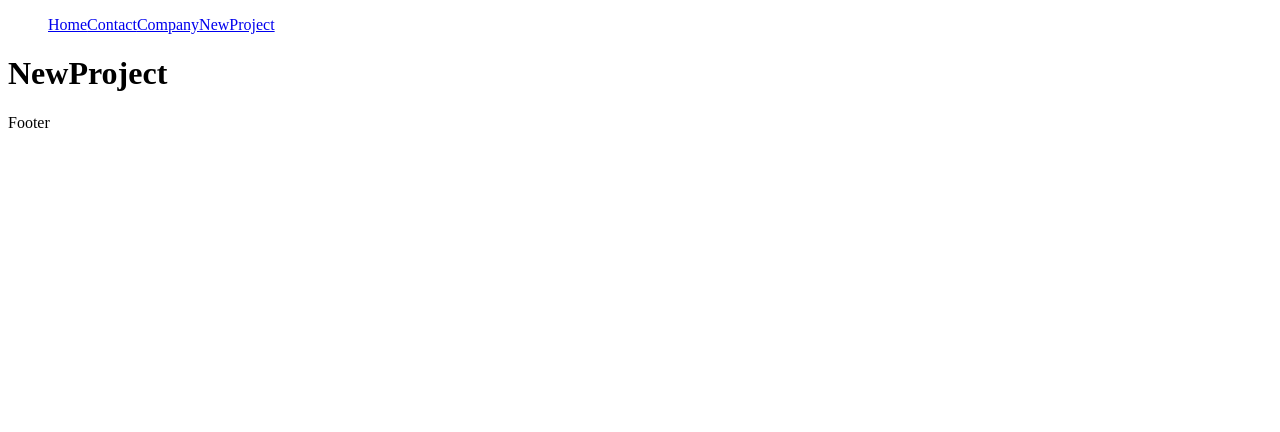
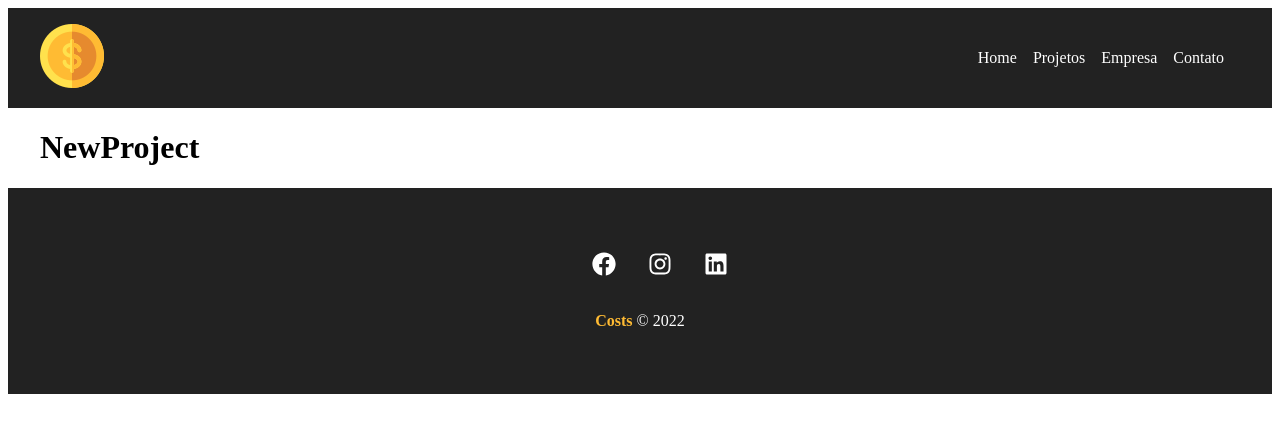
Before and after one commit to carloseduardob94/Costs, a React (Vite) app: page /newproject in a window 1280 px wide. Shown: the top 432 px of the page. Built offline with nearby package versions, Linux system fonts and the light colour scheme; the HTML template or start-up script is replaced by a standard one.

Commit message:
layout base created

```diff
--- a/src/App.jsx
+++ b/src/App.jsx
@@ -1,28 +1,29 @@
-import { BrowserRouter, Routes, Route, Link } from 'react-router-dom';
-
+import { BrowserRouter, Routes, Route } from 'react-router-dom'
 
 import { Home } from './pages/Home'
 import { Company } from './pages/Company'
 import { Contact } from './pages/Contact'
 import { NewProject } from './pages/NewProject'
+import { Projects } from './pages/Projects'
 
+import { Layout } from './components/Layout'
+import { Navbar } from './components/Navbar'
+import { Footer } from './components/Footer'
 
 const App = () => {
   return (
     <BrowserRouter>
-      <ul>
-        <Link to="/">Home</Link>
-        <Link to="/contact">Contact</Link>
-        <Link to="/company">Company</Link>
-        <Link to="/newproject">NewProject</Link>
-      </ul>
+     <Navbar />
+      <Layout customClass="min-height">
         <Routes>
           <Route path="/" element={<Home />} />
           <Route path="/company" element={<Company />} />
+          <Route path="/projects" element={<Projects />} />
           <Route path="/contact" element={<Contact />} />
           <Route path="/newproject" element={<NewProject />} />
         </Routes>
-      <p>Footer</p>
+      </Layout>
+      <Footer />
     </BrowserRouter>
   )
 }
--- /dev/null
+++ b/src/components/Footer/index.jsx
@@ -0,0 +1,21 @@
+import { FaFacebook, FaInstagram, FaLinkedin } from 'react-icons/fa'
+import { Container } from './styles'
+
+export const Footer = () => {
+  return (
+    <Container>
+      <ul>
+        <li>
+          <FaFacebook />
+        </li>
+        <li>
+          <FaInstagram />
+        </li>
+        <li>
+          <FaLinkedin />
+        </li>
+      </ul>
+      <p><span>Costs</span> &copy; 2022</p>
+    </Container>
+  )
+}
--- /dev/null
+++ b/src/components/Footer/styles.js
@@ -0,0 +1,35 @@
+import styled from 'styled-components'
+
+export const Container = styled.footer`
+  background-color: #222;
+  padding: 3em;
+  text-align: center;
+  color: #fff;
+
+  > ul {
+    list-style: none;
+    display: flex;
+    justify-content: center;
+
+    li {
+      margin: 0 1em;
+
+      &:hover {
+        color: #ffbb33;
+      }
+    }
+
+    svg {
+      font-size: 1.5em;
+      cursor: pointer;
+    }
+  }
+  > p {
+    margin-top: 2em;
+
+    span {
+      font-weight: bold;
+      color: #ffbb33;
+    }
+  }
+`
--- /dev/null
+++ b/src/components/Layout/Container.module.css
@@ -0,0 +1,20 @@
+.container {
+  width: 1200px;
+  display: flex;
+  justify-content: space-between;
+  margin: 0 auto;
+  flex-wrap: wrap;
+}
+
+.min-height {
+  min-height: 75%;
+}
+
+.start{
+  justify-content: flex-start;
+}
+
+.column{
+  flex-direction: column;
+  justify-content: flex-start;
+}
--- /dev/null
+++ b/src/components/Layout/index.jsx
@@ -0,0 +1,9 @@
+import styles from './Container.module.css'
+
+export const Layout = (props) => {
+  return(
+    <div className={`${styles.container} ${styles[props.customClass]}`}>
+      {props.children}
+    </div>
+  )
+}
--- /dev/null
+++ b/src/components/Navbar/index.jsx
@@ -0,0 +1,30 @@
+import { Link } from 'react-router-dom'
+import { Layout } from '../Layout'
+import logo from '../../img/costs_logo.png'
+import { Container } from './styles'
+
+export const Navbar = () => {
+  return(
+    <Container>
+      <Layout>
+        <Link to='/'>
+          <img src={logo} alt="Costs Logo" />
+        </Link>
+        <ul>
+          <li>
+            <Link to="/">Home</Link>
+          </li>
+          <li>
+            <Link to="/projects">Projetos</Link>
+          </li>
+          <li>
+            <Link to="/company">Empresa</Link>
+          </li>
+          <li>
+            <Link to="/contact">Contato</Link>
+          </li>
+        </ul>
+      </Layout>
+    </Container>
+  )
+}
--- /dev/null
+++ b/src/components/Navbar/styles.js
@@ -0,0 +1,27 @@
+import styled from 'styled-components'
+
+export const Container = styled.nav`
+  display: flex;
+  justify-content: space-between;
+  background-color: #222;
+  padding: 1em;
+
+  > div ul {
+    display: flex;
+    list-style: none;
+    align-items: center;
+
+    li {
+      margin-right: 1em;
+    }
+
+    li a {
+      color: #fff;
+      text-decoration: none;
+
+      &:hover {
+        color: #ffbb33;
+      }
+    }
+  }
+`
--- /dev/null
+++ b/src/pages/Projects/index.jsx
@@ -0,0 +1,3 @@
+export const Projects = () => {
+  return <h1>Projects</h1>
+}
```
Also changed, not shown: src/pages/Projects/styles.js (added). Lines whose indentation alone changed are shown as unchanged.
